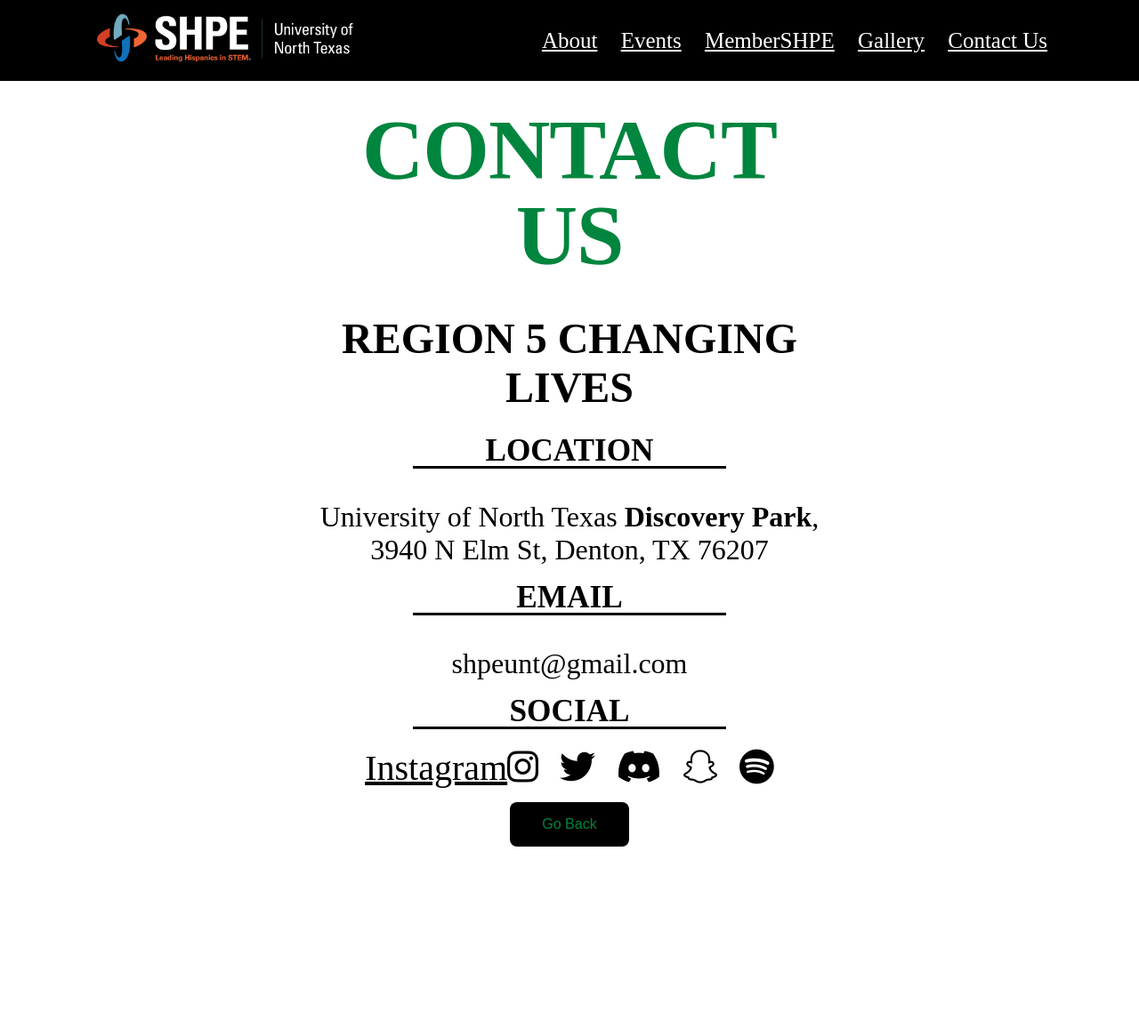
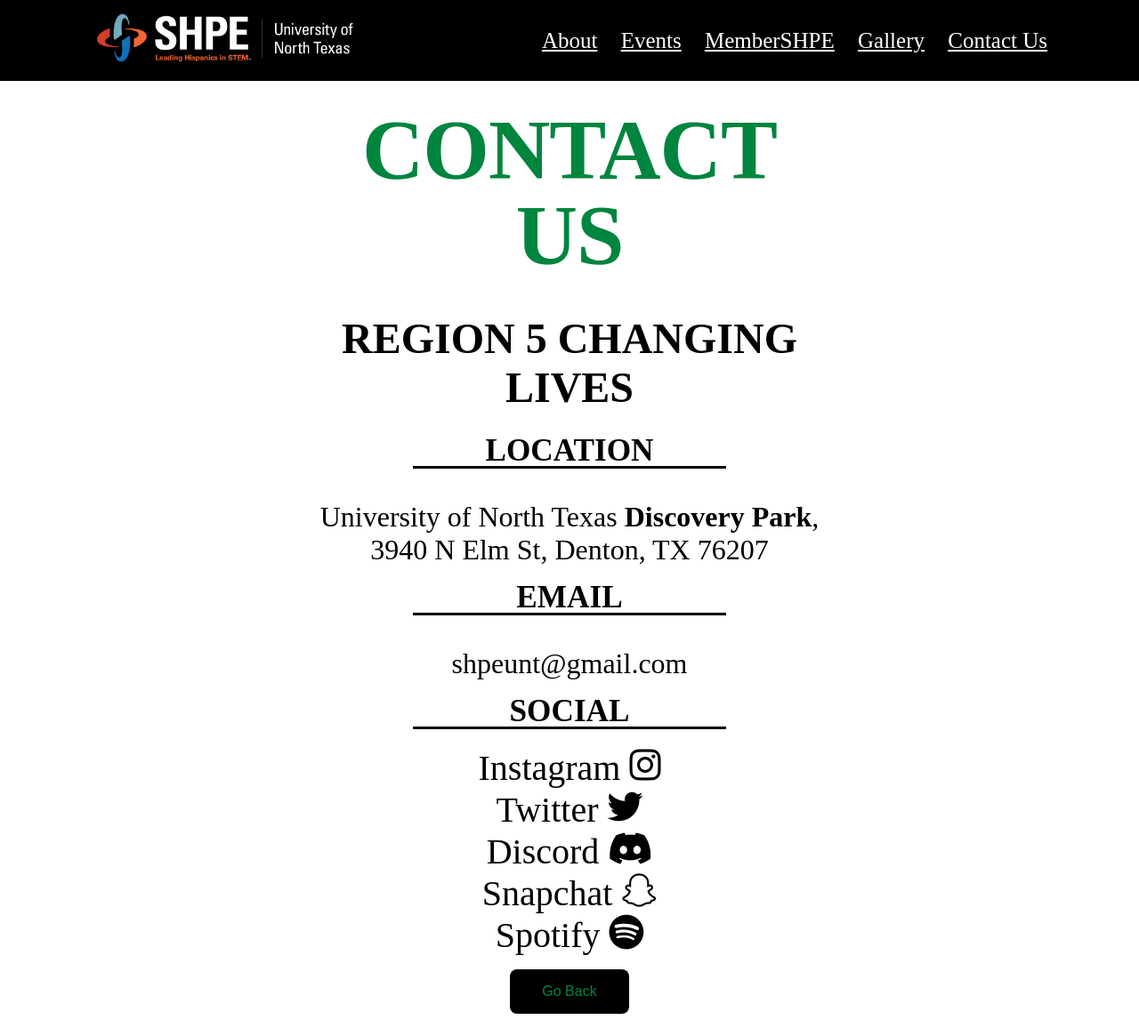
Before and after one commit to shpeUNT/shpeunt.github.io, a Jekyll site: the page built from contact-us.html, in a window 1280 px wide. Shown: the whole page at 89% size. Built offline with Jekyll 4.4.1, drawn with Linux system fonts in a browser that asks for light colours; nearby versions of some CDN libraries; before the commit the page ends 977 px from its top, so only the background shows below that.

Commit message:
Hot Fix: Remove Default Theme, Adjust Contact-Us

```diff
--- a/Gemfile
+++ b/Gemfile
@@ -9,7 +9,7 @@ source "https://rubygems.org"
 # Happy Jekylling!
 gem "jekyll", "~> 4.2.2"
 # This is the default theme for new Jekyll sites. You may change this to anything you like.
-gem "minima", "~> 2.5"
+# gem "minima", "~> 2.5"
 # If you want to use GitHub Pages, remove the "gem "jekyll"" above and
 # uncomment the line below. To upgrade, run `bundle update github-pages`.
 # gem "github-pages", group: :jekyll_plugins
--- a/_config.yml
+++ b/_config.yml
@@ -10,7 +10,7 @@ instagram_username: shpeunt
 # github_username:  jekyll
 
 # Build settings
-theme: minima
+# theme: minima
 plugins:
   - jekyll-feed
 
--- a/_includes/head.html
+++ b/_includes/head.html
@@ -2,7 +2,6 @@
     <meta charset="utf-8">
     <meta http-equiv="X-UA-Compatible" content="IE=edge">
     <meta name="viewport" content="width=device-width, initial-scale=1">
-    {%- seo -%}
 
     <link rel="stylesheet" href="{{ "/assets/main.css" | relative_url }}">
 
--- a/_sass/minima.scss
+++ /dev/null
@@ -1,53 +0,0 @@
-@charset "utf-8";
-
-@import "assets/main.scss";
-
-// Define defaults for each variable.
-
-$base-font-family: -apple-system, BlinkMacSystemFont, "Segoe UI", Roboto, Helvetica, Arial, sans-serif, "Apple Color Emoji", "Segoe UI Emoji", "Segoe UI Symbol" !default;
-$base-font-size:   16px !default;
-$base-font-weight: 400 !default;
-$small-font-size:  $base-font-size * 0.875 !default;
-$base-line-height: 1.5 !default;
-
-$spacing-unit:     30px !default;
-
-$text-color:       #111 !default;
-$background-color: #fdfdfd !default;
-$brand-color:      #2a7ae2 !default;
-
-$grey-color:       #828282 !default;
-$grey-color-light: lighten($grey-color, 40%) !default;
-$grey-color-dark:  darken($grey-color, 25%) !default;
-
-$table-text-align: left !default;
-
-// Width of the content area
-$content-width:    800px !default;
-
-$on-palm:          600px !default;
-$on-laptop:        800px !default;
-
-// Use media queries like this:
-// @include media-query($on-palm) {
-//   .wrapper {
-//     padding-right: $spacing-unit / 2;
-//     padding-left: $spacing-unit / 2;
-//   }
-// }
-@mixin media-query($device) {
-  @media screen and (max-width: $device) {
-    @content;
-  }
-}
-
-@mixin relative-font-size($ratio) {
-  font-size: $base-font-size * $ratio;
-}
-
-// Import partials.
-@import
-  "minima/base",
-  "minima/layout",
-  "minima/syntax-highlighting"
-;
--- a/assets/main.scss
+++ b/assets/main.scss
@@ -1,6 +1,5 @@
 ---
 ---
-// @import "minima";
 @import "assets/shpe-header.scss", "assets/shpe-footer.scss";
 @import "assets/home.scss";
 @import "assets/about.scss";
@@ -25,9 +24,6 @@ a:hover, a:active, a:focus {
     color: #00853E;
     outline: none;
     text-decoration: none;
-}
-a:visited {
-    color: black;
 }
 
 h1, h2, h3, h4, h5, h6 {
--- a/contact-us.html
+++ b/contact-us.html
@@ -34,7 +34,10 @@ layout: default
   .social-icon {
     font-size: 2.5em;
     padding: 0 10px;
-    text: none;
+    display: flex;
+    justify-content: center;
+    gap: 10px;
+    text-decoration: none;
   }
 
   .content {
@@ -76,11 +79,11 @@ layout: default
     <p>shpeunt@gmail.com</p>
 
     <h3>Social</h3>
-    <a href="https://www.instagram.com/shpeunt/" target="_blank" rel="noopener noreferrer" class="social-icon" alt="instagram">Instagram<i class="fa fa-instagram" aria-hidden="true"></i></a>
-    <a href="https://twitter.com/shpeunt" target="_blank" rel="noopener noreferrer" class="social-icon" alt="twitter"><i class="fa fa-twitter" aria-hidden="true"></i></a>
-    <a href="https://discord.com/invite/Nhp2mAVNUN" target="_blank" rel="noopener noreferrer" class="social-icon" alt="discord"><i class="fab fa-discord" aria-hidden="true"></i></a>
-    <a href="https://www.snapchat.com/add/untshpe?share_id=OkywFx-Q4gY&amp;locale=en-US" target="_blank" rel="noopener noreferrer" class="social-icon" alt="snapchat"><i class="fa fa-snapchat" aria-hidden="true"></i></a>
-    <a href="https://open.spotify.com/playlist/6jopdEMukkQTGCT50lw2ZR?si=5770f9991c9e4690" target="_blank" rel="noopener noreferrer" class="social-icon" alt="spotify"><i class="fa fa-spotify" aria-hidden="true"></i></a>
+    <a href="https://www.instagram.com/shpeunt/" target="_blank" rel="noopener noreferrer" class="social-icon" alt="instagram">Instagram <i class="fa fa-instagram" aria-hidden="true"></i></a>
+    <a href="https://twitter.com/shpeunt" target="_blank" rel="noopener noreferrer" class="social-icon" alt="twitter">Twitter <i class="fa fa-twitter" aria-hidden="true"></i></a>
+    <a href="https://discord.com/invite/Nhp2mAVNUN" target="_blank" rel="noopener noreferrer" class="social-icon" alt="discord">Discord <i class="fab fa-discord" aria-hidden="true"></i></a>
+    <a href="https://www.snapchat.com/add/untshpe?share_id=OkywFx-Q4gY&amp;locale=en-US" target="_blank" rel="noopener noreferrer" class="social-icon" alt="snapchat">Snapchat <i class="fa fa-snapchat" aria-hidden="true"></i></a>
+    <a href="https://open.spotify.com/playlist/6jopdEMukkQTGCT50lw2ZR?si=5770f9991c9e4690" target="_blank" rel="noopener noreferrer" class="social-icon" alt="spotify">Spotify <i class="fa fa-spotify" aria-hidden="true"></i></a>
 
     <!-- <a href='https://www.shpe.org' class='link'><h3>SHPE.org</h3></a> -->
   </div>
```
